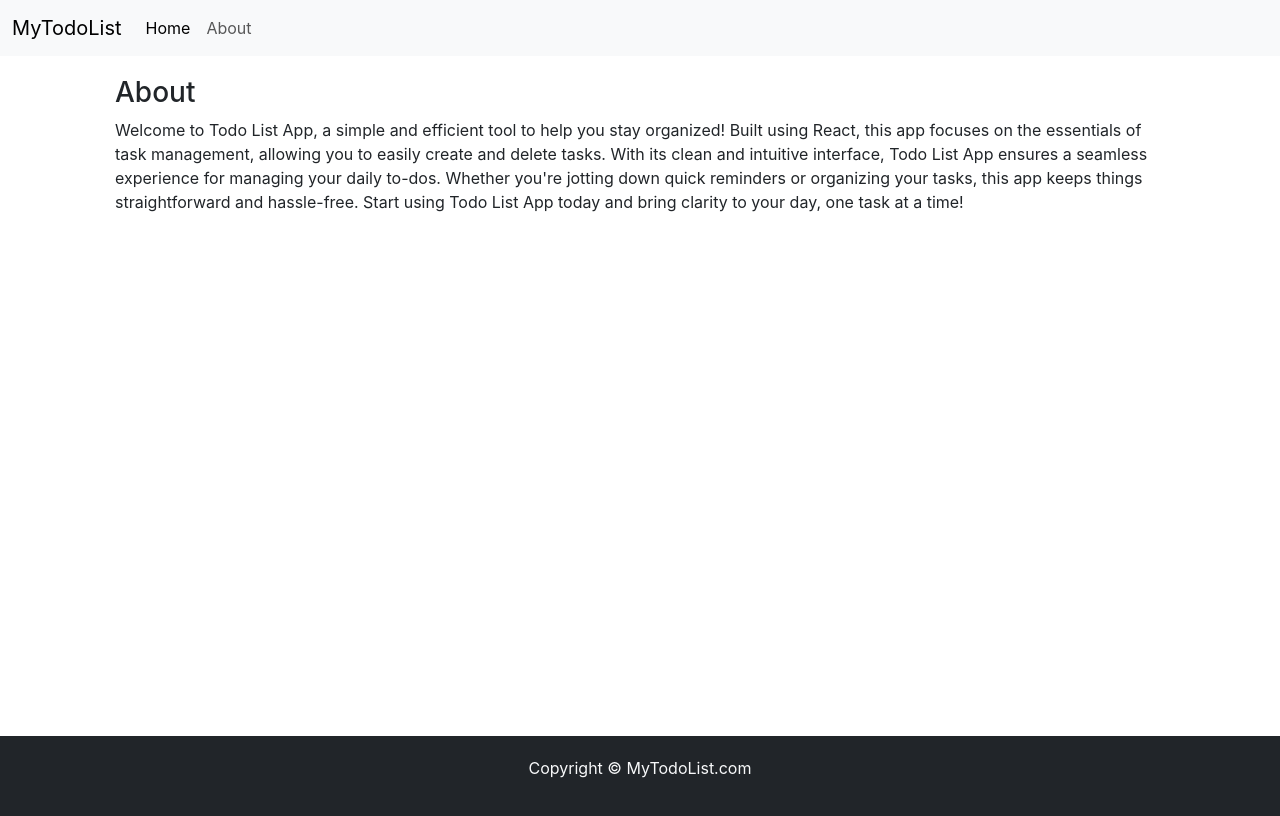
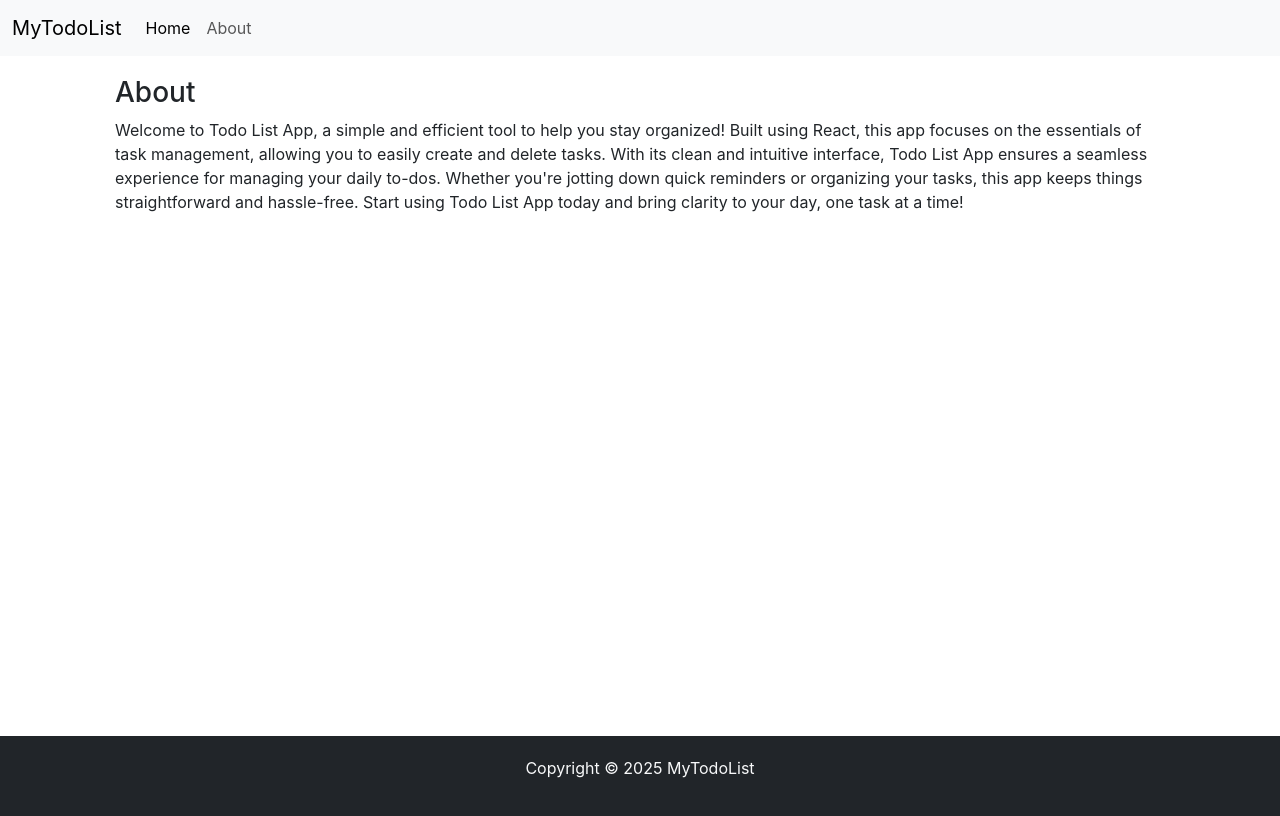
Before and after one commit to yewantraj/todos-list, a React (Create React App) app: page /about in a window 1280 px wide. Built offline with nearby package versions, Linux system fonts and the light colour scheme.

Commit message:
footer updated

```diff
--- a/src/MyComponents/Footer.js
+++ b/src/MyComponents/Footer.js
@@ -7,7 +7,7 @@ const Footer = () => {
   return (
     <footer className='bg-dark text-light' style={footerStyle}>
       <p className='text-center'>
-        Copyright &copy; MyTodoList.com
+        Copyright &copy; 2025 MyTodoList
       </p>
     </footer>
   )
```
